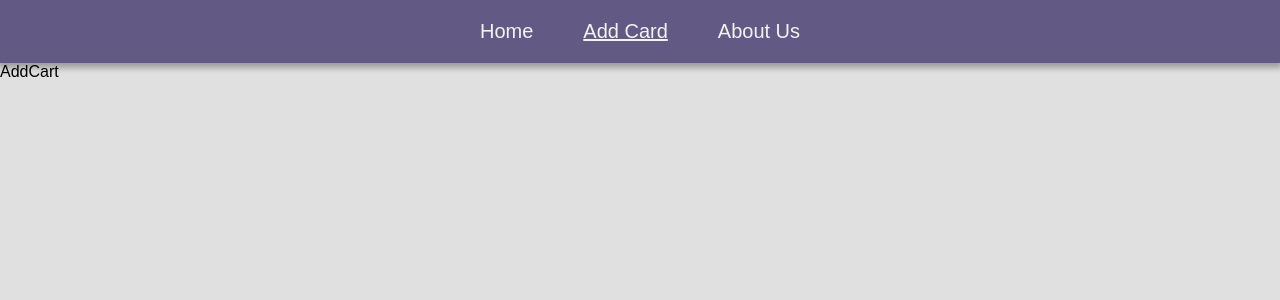
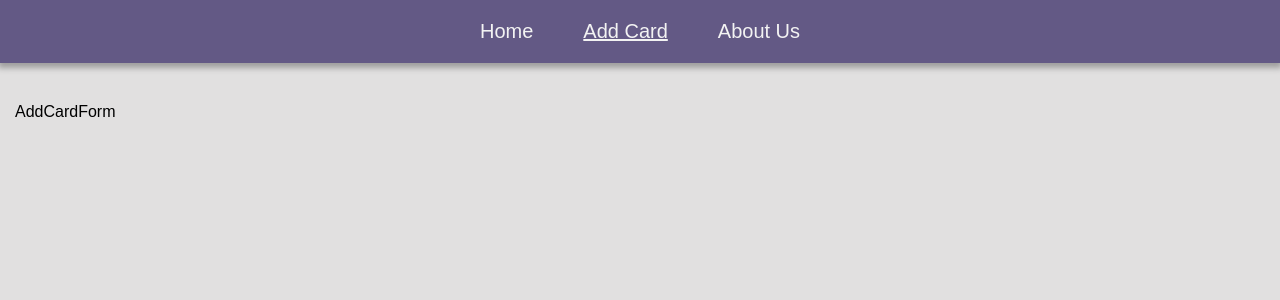
Before and after one commit to hel-sidoruk/rss-react, a React (Vite) app in the folder react-components/: page /add-card in a window 1280 px wide. Shown: the top 300 px of the page. Built offline with nearby package versions, Linux system fonts and the light colour scheme.

Commit message:
feat: add form component

```diff
--- /dev/null
+++ b/react-components/src/components/AddCardForm/AddCardForm.tsx
@@ -0,0 +1,7 @@
+import React, { Component } from 'react';
+
+export class AddCardForm extends Component {
+  render() {
+    return <div>AddCardForm</div>;
+  }
+}
--- /dev/null
+++ b/react-components/src/components/AddCardForm/index.ts
@@ -0,0 +1 @@
+export * from './AddCardForm';
--- a/react-components/src/pages/AddCard/AddCard.tsx
+++ b/react-components/src/pages/AddCard/AddCard.tsx
@@ -1,7 +1,15 @@
 import React, { Component } from 'react';
+import { AddCardForm } from '../../components/AddCardForm';
+import styles from './add-card.module.scss';
 
 export class AddCard extends Component {
   render() {
-    return <div>AddCart</div>;
+    return (
+      <div className={styles.section}>
+        <div className="container">
+          <AddCardForm />
+        </div>
+      </div>
+    );
   }
 }
--- a/react-components/src/pages/AddCard/add-card.module.scss
+++ b/react-components/src/pages/AddCard/add-card.module.scss
@@ -0,0 +1,3 @@
+.section {
+  padding: 40px 0;
+}
```
Also changed, not shown: react-components/src/components/AddCardForm/form.module.scss (added).
